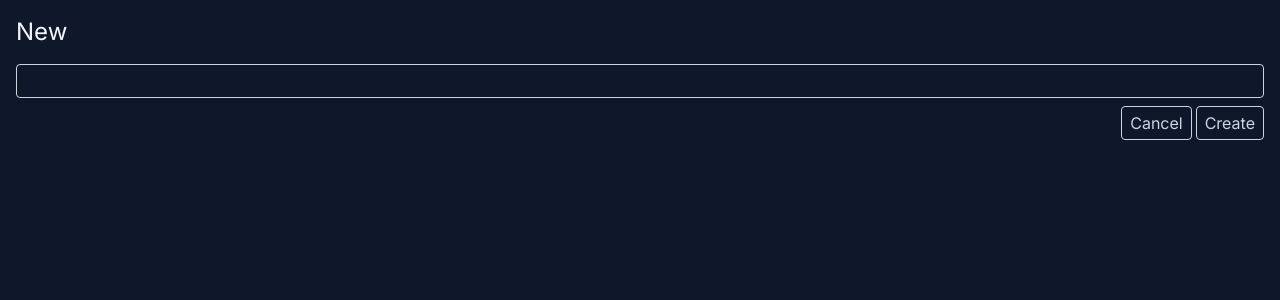
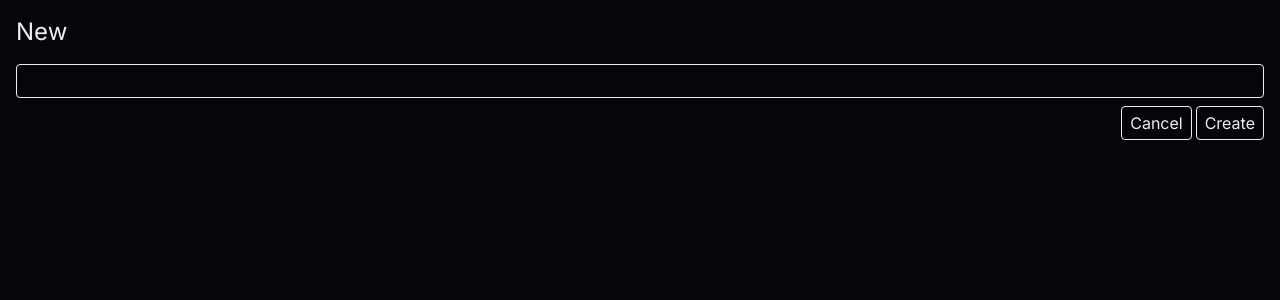
Before and after one commit to DarlonHenrique/next13-todo-list, a Next.js app: page /new in a window 1280 px wide. Shown: the top 300 px of the page. Built offline with nearby package versions, Linux system fonts and the light colour scheme.

Commit message:
chore: remake the style

```diff
--- a/src/app/layout.tsx
+++ b/src/app/layout.tsx
@@ -7,14 +7,10 @@ export const metadata = {
   title: 'Todo App'
 }
 
-export default function RootLayout({
-  children,
-}: {
-  children: React.ReactNode
-}) {
+export default function RootLayout({ children }: { children: React.ReactNode }) {
   return (
     <html lang="en">
-      <body className={`${inter.className} bg-slate-900 text-slate-100 container mx-auto p-4`}>{children}</body>
+      <body className={`${inter.className} bg-background text-primary container mx-auto p-4`}>{children}</body>
     </html>
   )
 }
--- a/src/app/new/page.tsx
+++ b/src/app/new/page.tsx
@@ -27,12 +27,12 @@ export default function New() {
         <h1 className="text-2xl">New</h1>
       </header>
       <form action={createTodo} className="flex gap-2 flex-col">
-        <input type="text" name="title" className="border border-slate-300 bg-transparent
+        <input type="text" name="title" className="border border-primary bg-transparent
           rounded px-2 py-1 outline-none focus-within:border-slate-100" />
         <div className="flex gap-1 justify-end">
-          <Link className="border border-slate-300 text-slate-300 px-2 py-1 rounded hover:bg-slate-700
+          <Link className="border border-primary text-primary px-2 py-1 rounded hover:bg-slate-700
         focus-within:bg-slate-700 outline-none" href="..">Cancel</Link>
-          <button className="border border-slate-300 text-slate-300 px-2 py-1 rounded hover:bg-slate-700
+          <button className="border border-primary text-primary px-2 py-1 rounded hover:bg-slate-700
         focus-within:bg-slate-700 outline-none" type="submit">Create</button>
         </div>
       </form>
--- a/src/app/page.tsx
+++ b/src/app/page.tsx
@@ -30,8 +30,8 @@ export default async function Home() {
     <>
       <header className="flex justify-between mb-4 items-center">
         <h1 className="text-2xl">Todos</h1>
-        <Link className="border border-slate-300 text-slate-300 px-2 py-1 rounded hover:bg-slate-700
-        focus-within:bg-slate-700 outline-none" href="/new">New</Link>
+        <Link className="border border-primary px-2 py-1 rounded
+        focus-within:bg-white focus-within:bg-opacity-10 hover:bg-white hover:bg-opacity-10 outline-none" href="/new">New</Link>
       </header>
       <TodoList toggleTodo={toggleTodo} deleteTodo={deleteTodo} getTodos={getTodos} />
     </>
--- a/src/components/TodoItem.tsx
+++ b/src/components/TodoItem.tsx
@@ -12,7 +12,7 @@ type TodoItemProps = {
 
 export function TodoItem({ id, title, complete, toggleTodo, handleDeleteTodo }: TodoItemProps) {
   return (
-    <li className="bg-slate-400 my-2 p-1 rounded-md flex gap-1 items-center justify-between container mx-auto">
+    <li className="bg-transparent border-primary border px-2 my-2 p-1 rounded-md flex gap-1 items-center justify-between container mx-auto">
       <div className="flex items-center gap-1">
         <input id={id} type="checkbox" className="peer cursor-pointer"
           defaultChecked={complete}
@@ -22,7 +22,7 @@ export function TodoItem({ id, title, complete, toggleTodo, handleDeleteTodo }:
       peer-checked:text-slate-500">{title}</label>
       </div>
       <button onClick={e => handleDeleteTodo(id)} >
-        <Trash className="w-6 h-6 cursor-pointer hover:text-red-600" />
+        <Trash className="w-5 h-5 cursor-pointer hover:text-red-600" />
       </button>
     </li>
   )
--- a/src/components/TodoList.tsx
+++ b/src/components/TodoList.tsx
@@ -1,5 +1,4 @@
 "use client"
-
 import type { Todo } from "@prisma/client"
 import { TodoItem } from "./TodoItem"
 import { useEffect, useState } from "react"
@@ -22,10 +21,7 @@ export function TodoList({ getTodos, deleteTodo, toggleTodo }: TodoListProps) {
     setTodos(todos.filter(todo => todo.id !== id))
   }
 
-
   return <ul>
-    {todos.map(todo => (
-      <TodoItem handleDeleteTodo={handleDeleteTodo} toggleTodo={toggleTodo} key={todo.id} {...todo} />
-    ))}
+    {todos.map(todo => <TodoItem handleDeleteTodo={handleDeleteTodo} toggleTodo={toggleTodo} key={todo.id} {...todo} />)}
   </ul>
 }
--- a/tailwind.config.js
+++ b/tailwind.config.js
@@ -7,11 +7,10 @@ module.exports = {
   ],
   theme: {
     extend: {
-      backgroundImage: {
-        'gradient-radial': 'radial-gradient(var(--tw-gradient-stops))',
-        'gradient-conic':
-          'conic-gradient(from 180deg at 50% 50%, var(--tw-gradient-stops))',
-      },
+      colors: {
+        'background': '#05050A',
+        'primary': '#EEEEEF'
+      }
     },
   },
   plugins: [],
```
